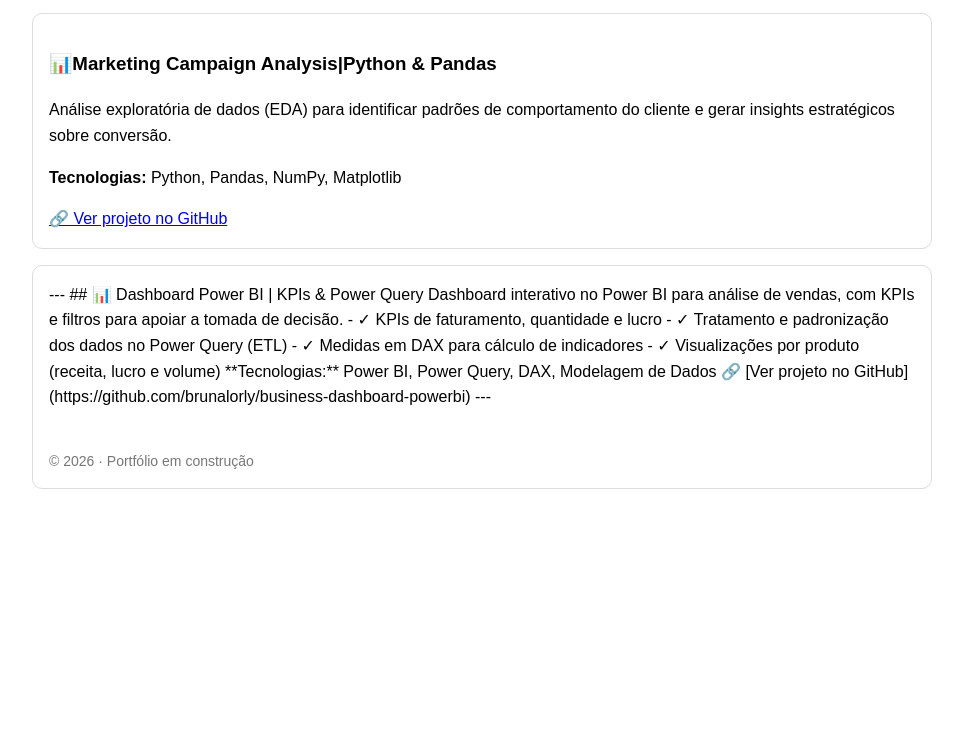
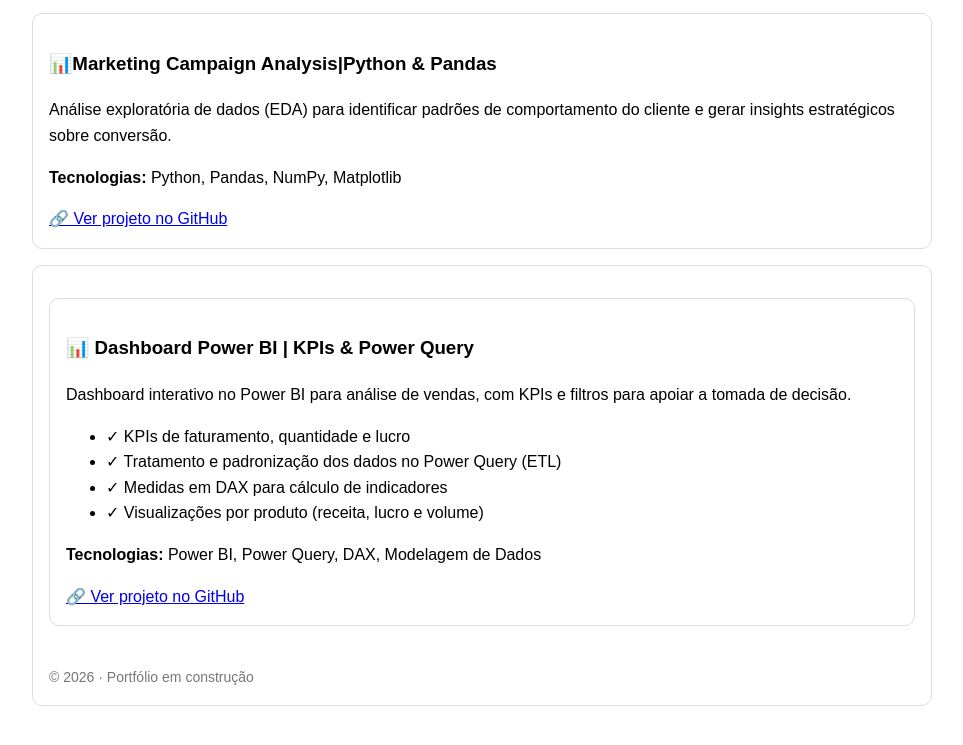
Before and after one commit to brunalorly/brunalorly.github.io, a plain HTML site: page index.html in a window 1280 px wide. Shown: the part 549-1294 px from the top of the page, without its empty margins (158-1121 px from the left). Before the commit the page ends 1078 px from the top, so only its background shows below. Drawn offline with Linux system fonts and the light colour scheme.

Commit message:
Revise dashboard section in index.html
Updated the dashboard section with new content and structure.

```diff
--- a/index.html
+++ b/index.html
@@ -86,21 +86,32 @@
 </div>
 
   <div class="card">
-   ---
 
-## 📊 Dashboard Power BI | KPIs & Power Query
+<div class="card">
+  <h3>📊 Dashboard Power BI | KPIs & Power Query</h3>
 
-Dashboard interativo no Power BI para análise de vendas, com KPIs e filtros para apoiar a tomada de decisão.
+  <p>
+    Dashboard interativo no Power BI para análise de vendas, com KPIs e filtros
+    para apoiar a tomada de decisão.
+  </p>
 
-- ✓ KPIs de faturamento, quantidade e lucro
-- ✓ Tratamento e padronização dos dados no Power Query (ETL)
-- ✓ Medidas em DAX para cálculo de indicadores
-- ✓ Visualizações por produto (receita, lucro e volume)
+  <ul>
+    <li>✓ KPIs de faturamento, quantidade e lucro</li>
+    <li>✓ Tratamento e padronização dos dados no Power Query (ETL)</li>
+    <li>✓ Medidas em DAX para cálculo de indicadores</li>
+    <li>✓ Visualizações por produto (receita, lucro e volume)</li>
+  </ul>
 
-**Tecnologias:** Power BI, Power Query, DAX, Modelagem de Dados
-🔗 [Ver projeto no GitHub](https://github.com/brunalorly/business-dashboard-powerbi)
+  <p>
+    <strong>Tecnologias:</strong> Power BI, Power Query, DAX, Modelagem de Dados
+  </p>
 
----
+  <a href="https://github.com/brunalorly/business-dashboard-powerbi" target="_blank">
+    🔗 Ver projeto no GitHub
+  </a>
+</div>
+
+
 
 
   <footer>
```
